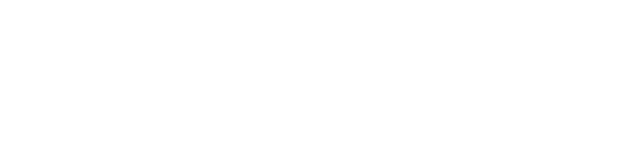
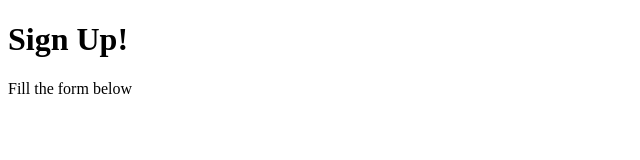
Before and after one commit to naratip69/Sign-Up-form, a plain HTML site: page index.html in a window 1280 px wide. Shown: the whole page, without its empty margins (0-640 px from the left). Drawn offline with Linux system fonts and the light colour scheme.

Commit message:
add header to index.html

```diff
--- a/index.html
+++ b/index.html
@@ -7,6 +7,9 @@
     <link rel="stylesheet" href="style.css">
 </head>
 <body>
-
+    <header class="header">
+        <h1>Sign Up!</h1>
+        <p>Fill the form below</p>
+    </header>
 </body>
 </html>
```
Also changed, not shown: 1 other file.
